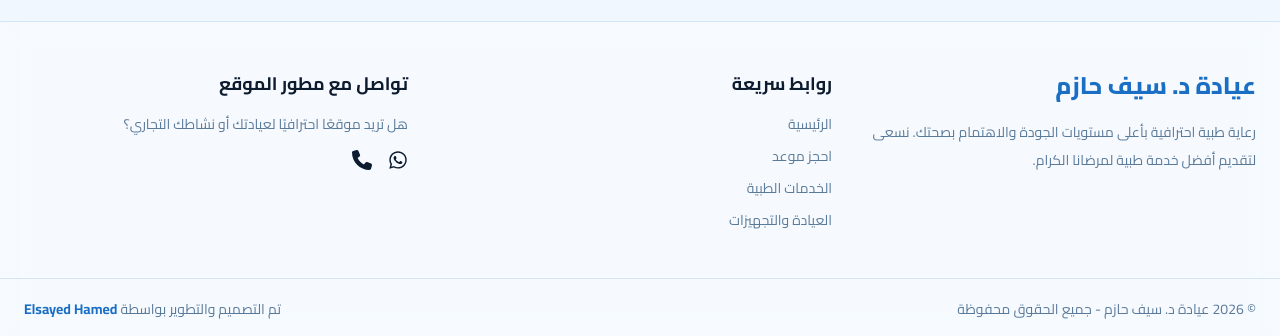
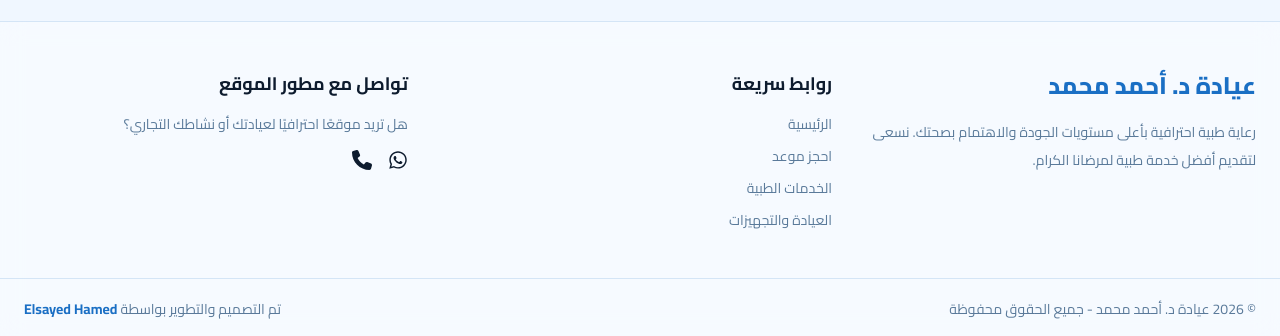
Before and after one commit to elsayedmokdam/dr-ahmed, a Next.js app: page / in a window 1280 px wide. Shown: the part 1578-1914 px from the top of the page. Built offline with nearby package versions, Linux system fonts and the light colour scheme; no server answers; the database is empty.

Commit message:
Handle the name of the doctor

```diff
--- a/src/app/services/page.tsx
+++ b/src/app/services/page.tsx
@@ -34,7 +34,7 @@ export default function ServicesPage() {
             خدماتنا الطبية الاحترافية
           </span>
           <h1 className="mb-6 text-4xl font-extrabold md:text-6xl">
-            خدمات عيادة د. سيف حازم
+            خدمات عيادة د. أحمد محمد
           </h1>
           <p className="text-lg leading-8 text-muted-foreground">
             نقدم لك رعاية طبية متكاملة بأحدث الأساليب العلمية وأعلى مستويات الجودة،
--- a/src/components/footer/Footer.tsx
+++ b/src/components/footer/Footer.tsx
@@ -9,7 +9,7 @@ export default function Footer() {
         {/* Brand */}
         <div className="space-y-4">
           <h2 className="text-2xl font-extrabold text-primary">
-            عيادة د. سيف حازم
+            عيادة د. أحمد محمد
           </h2>
           <p className="text-sm leading-7 text-muted-foreground">
             رعاية طبية احترافية بأعلى مستويات الجودة والاهتمام بصحتك. نسعى
@@ -64,7 +64,7 @@ export default function Footer() {
       {/* Bottom */}
       <div className="border-t border-border py-5">
         <div className="mx-auto flex max-w-7xl flex-col items-center justify-between gap-3 px-6 text-sm text-muted-foreground md:flex-row">
-          <p>© 2026 عيادة د. سيف حازم - جميع الحقوق محفوظة</p>
+          <p>© 2026 عيادة د. أحمد محمد - جميع الحقوق محفوظة</p>
           <p>
             تم التصميم والتطوير بواسطة{" "}
             <span className="font-bold text-primary">Elsayed Hamed</span>
--- a/src/components/home-slider/HomeSlider.tsx
+++ b/src/components/home-slider/HomeSlider.tsx
@@ -257,7 +257,7 @@ export default function HomeSlider() {
                   className="mb-5 inline-flex items-center gap-2 rounded-full border border-white/20 bg-white/10 px-4 py-1.5 backdrop-blur-xl shadow-lg"
                 >
                   <span className="text-sm font-medium text-white">
-                    ⭐ خبرة تتجاوز 15 عاماً
+                    ⭐ خبرة تتجاوز 5 أعوام
                   </span>
                 </motion.div>
 
--- a/src/components/invoice/Invoice.tsx
+++ b/src/components/invoice/Invoice.tsx
@@ -45,7 +45,7 @@ export function Invoice({ booking, onClose }: InvoiceProps) {
                   <FaStethoscope className="w-10 h-10 text-primary" />
                 </div>
                 <h1 className="text-3xl font-bold text-primary mb-1">
-                  عيادة د. سيف حازم
+                  عيادة د. أحمد محمد
                 </h1>
                 <p className="text-muted-foreground text-sm">إيصال حجز موعد طبي</p>
               </div>
```
Also changed, not shown: 1 other file (tests, documents, lock files or other folders).
